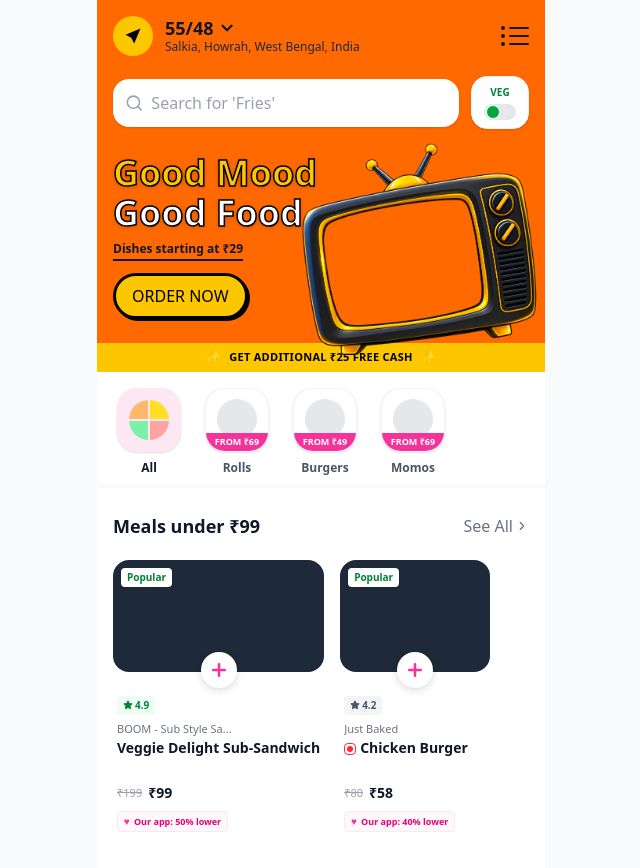
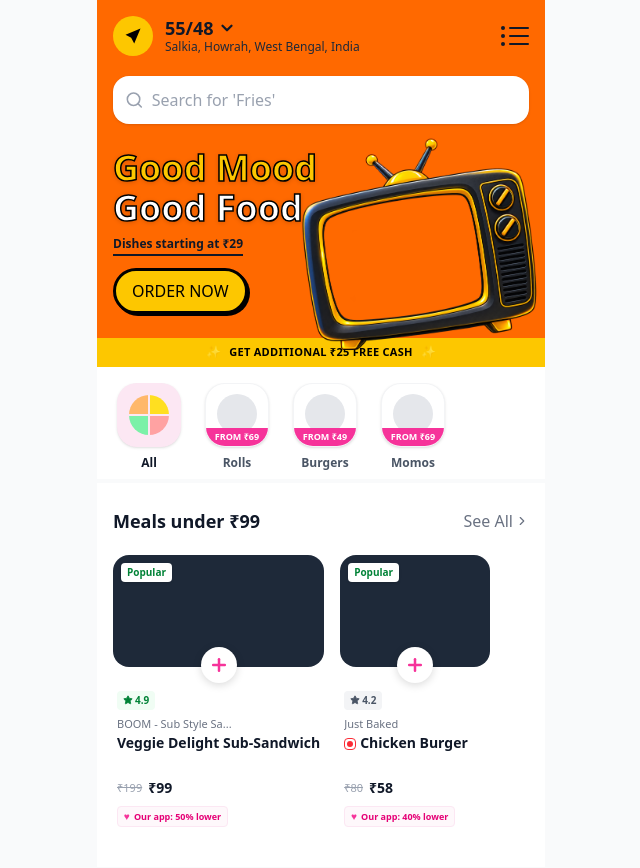
Before and after one commit to khaiwilsan676-alt/Wowfy, a React (Vite) app: page / in a window 1280 px wide. Shown: the top 868 px of the page, without its empty margins (319-959 px from the left). Built offline with nearby package versions, Linux system fonts and the light colour scheme.

Commit message:
Remove VEG tag and keep search input only

```diff
--- a/components/Homepage.tsx
+++ b/components/Homepage.tsx
@@ -40,21 +40,15 @@ export default function FoodDeliveryUI() {
           </button>
         </div>
 
-        {/* Search Bar & Veg Toggle */}
-        <div className="flex items-center gap-3 mt-5">
-          <div className="flex-1 bg-white rounded-2xl p-3 flex items-center gap-2 shadow-sm">
+        {/* Search Bar */}
+        <div className="mt-5">
+          <div className="bg-white rounded-2xl p-3 flex items-center gap-2 shadow-sm">
             <Search size={20} className="text-gray-400" />
             <input
               type="text"
               placeholder="Search for 'Fries'"
               className="w-full outline-none text-gray-700 font-medium placeholder-gray-400 text-sm"
             />
-          </div>
-          <div className="bg-white rounded-2xl p-2 px-3 flex flex-col items-center justify-center shadow-sm border border-gray-100 cursor-pointer">
-            <span className="text-[10px] font-bold text-green-700 mb-1">VEG</span>
-            <div className="w-8 h-4 bg-gray-200 rounded-full relative flex items-center">
-              <div className="w-3.5 h-3.5 bg-green-600 rounded-full absolute left-0.5 border border-white"></div>
-            </div>
           </div>
         </div>
 
```
